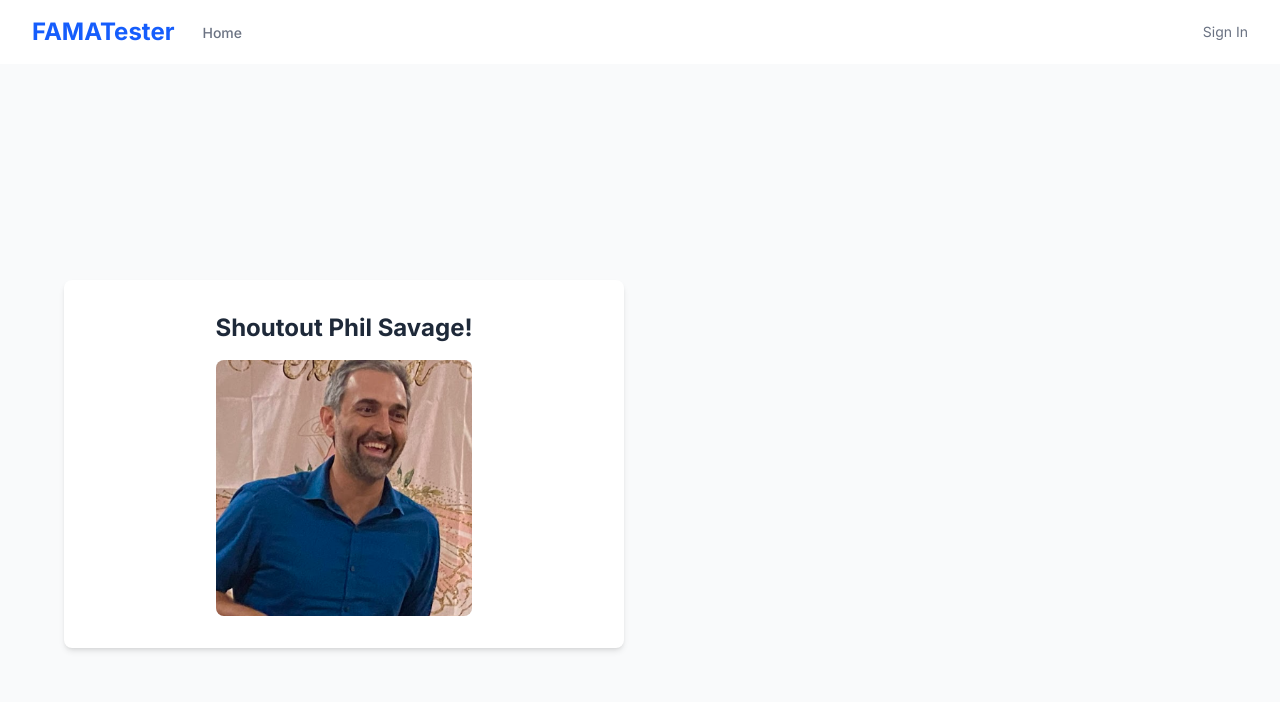
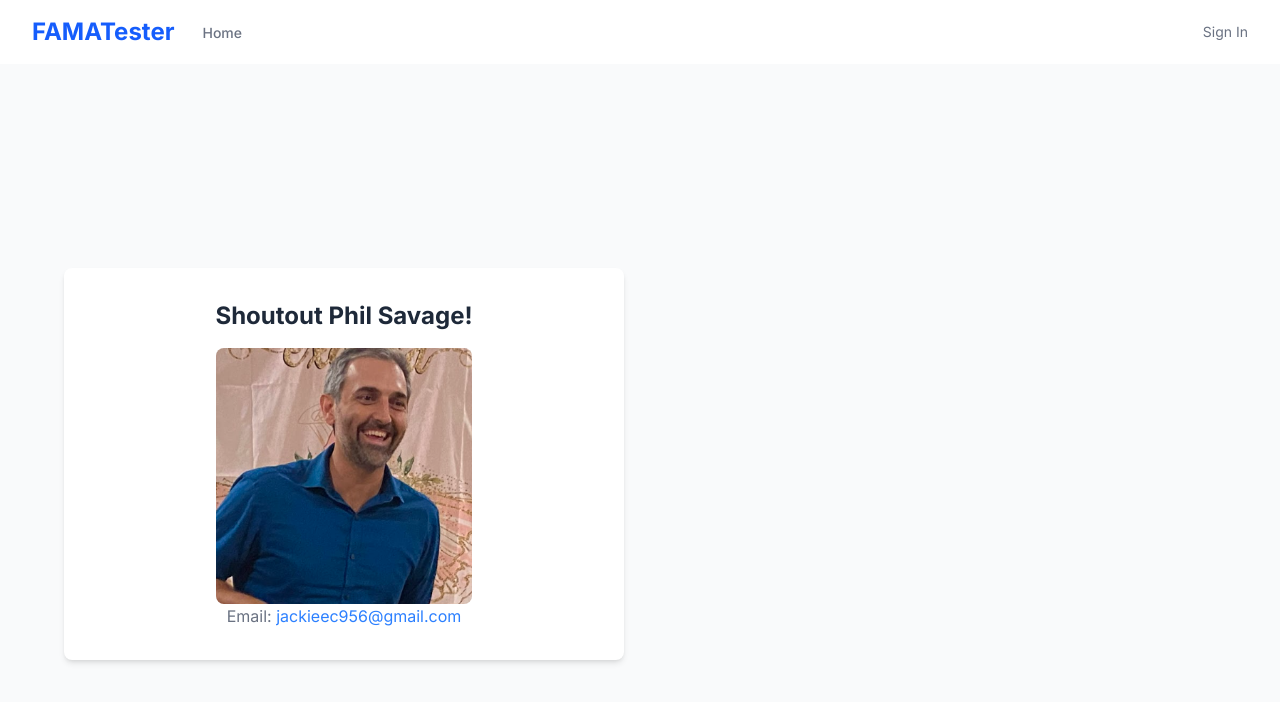
Before and after one commit to jackie-0110/MuAlphaTester, a Next.js app: page /contact in a window 1280 px wide. Shown: the top 702 px of the page. Built offline with nearby package versions, Linux system fonts and the light colour scheme; no server answers.

Commit message:
Added email to contact

```diff
--- a/components/Info.tsx
+++ b/components/Info.tsx
@@ -15,6 +15,7 @@ export default function Info() {
           priority
         />
       </div>
+      <p className="text-center text-gray-500">Email: <a href="mailto:jackieec956@gmail.com" className="text-blue-500 hover:text-blue-700">jackieec956@gmail.com</a> </p>
     </div>
   );
 }
```
